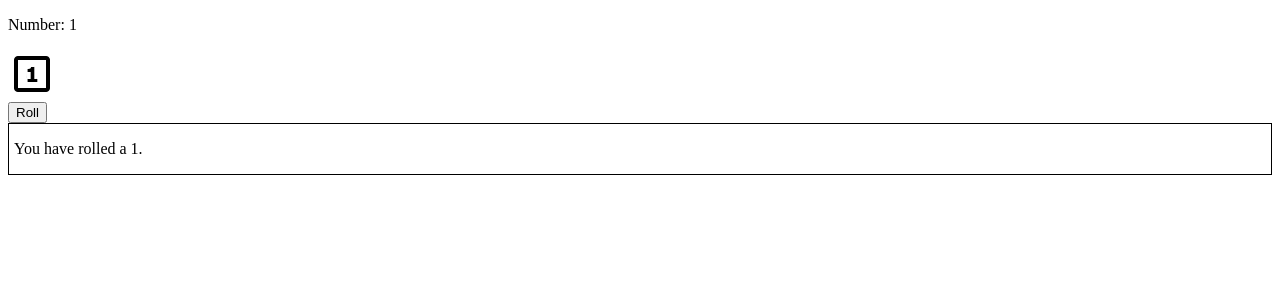
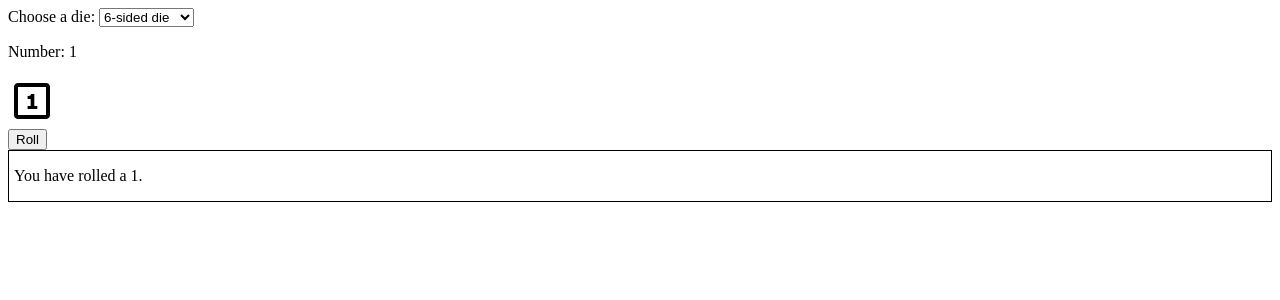
Before and after one commit to ddfilipov/dice-roller, a React (Create React App) app: page / in a window 1280 px wide. Shown: the top 300 px of the page. Built offline with nearby package versions, Linux system fonts and the light colour scheme.

Commit message:
added a select combobox

```diff
--- a/src/components/organisms/DiceSelector.tsx
+++ b/src/components/organisms/DiceSelector.tsx
@@ -22,6 +22,16 @@ export const DiceSelector: FC<DiceSelectorProps> = ({ die, dieRoll, setDieRoll }
 
     return (
         <div>
+            <label htmlFor="dice">Choose a die: </label>
+            <select name="dice">
+                <option value="two">2-sided coin</option>
+                <option value="four">4-sided die</option>
+                <option selected value="six">
+                    6-sided die
+                </option>
+                <option value="eight">8-sided die</option>
+                <option value="ten">10-sided die</option>
+            </select>
             <Die roll={dieRoll} />
             <button type="button" onClick={handleRollDie}>
                 Roll
```
